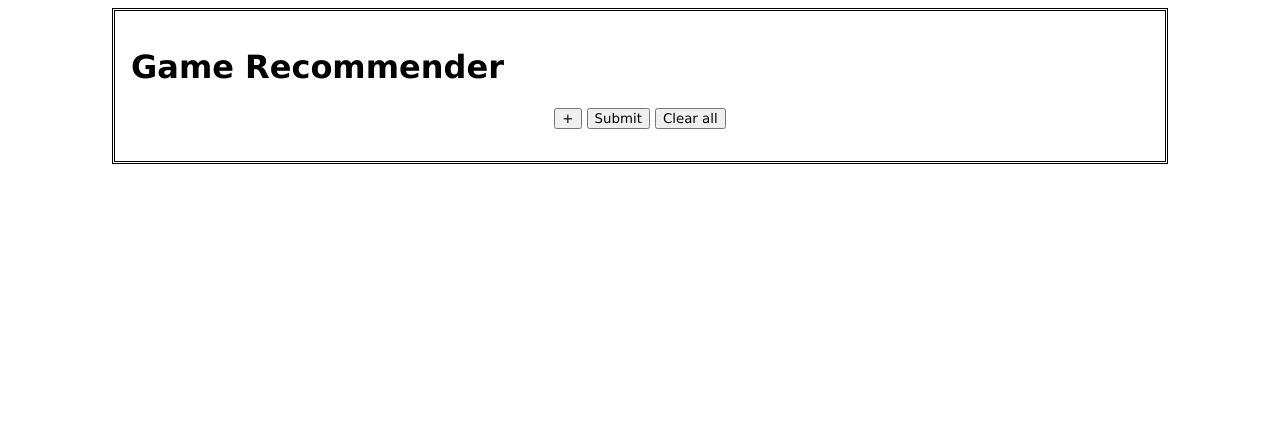
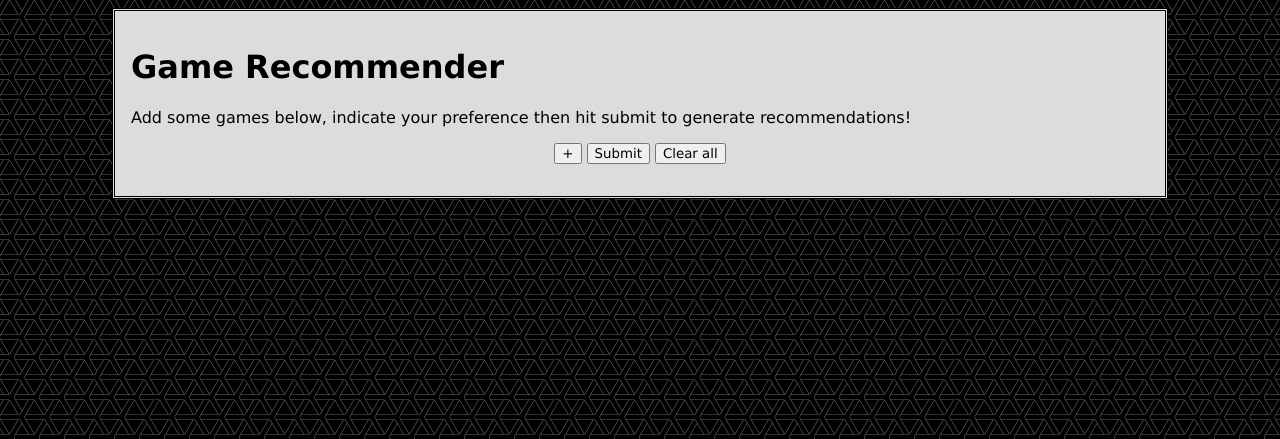
Before and after one commit to MitchellJC/game-rec-app, a Flask app: page / in a window 1280 px wide. Shown: the top 439 px of the page. Run offline with Flask 3, Linux system fonts and the light colour scheme; parts of the project's set-up code (start-up, migrations or seed data) failed here and were passed over.

Commit message:
added background

```diff
--- a/RecData.py
+++ b/RecData.py
@@ -30,6 +30,11 @@ class RecData:
         test = []
         for user in range(self._M.shape[0]):
             possible_indices = np.nonzero(self._M[[user], :])[1]
+
+            # User not review enough to leave out
+            if len(possible_indices) <= k:
+                continue
+
             left_out = np.random.choice(possible_indices, k, replace=False)
             for item in left_out:
                 M_prime[user, item] = 0
--- a/static/css/style.css
+++ b/static/css/style.css
@@ -1,5 +1,6 @@
 body {
     font-family: Verdana, Geneva, Tahoma, sans-serif;
+    background-image: url("../images/webb-dark.png");
 }
 
 input {
@@ -22,6 +23,7 @@ button {
     padding: 1rem;
     width: 100ch;
     border-style: double;
+    background-color: gainsboro;
 }
 
 .pref-container {
@@ -43,6 +45,11 @@ input[type=text] {
     border:3px outset red;
 }
 
+.search-result {
+    display: flex;
+    flex-direction: column;
+}
+
 .actions-div {
     width: fit-content;
     margin-left: auto;
--- a/static/js/index.js
+++ b/static/js/index.js
@@ -18,6 +18,8 @@ const gameFields = {}
  * @returns null
  */
 async function refreshSearch(gameField) {
+    gameField.gameId = null;
+
     const gameTitle = gameField.getElementsByClassName("game-title").item(0);
     const searchResult = gameField.getElementsByClassName("search-result").item(0);
 
--- a/templates/index.html
+++ b/templates/index.html
@@ -11,11 +11,15 @@
   <body>
     <div class="margin-container">
       <h1>Game Recommender</h1>
+      <p>
+        Add some games below, indicate your preference then hit submit to generate
+        recommendations!
+      </p>
       <div class="pref-container">
           <form class="pref-form" id="pref-form">
           <div id="prefs"></div>
           <div class="actions-div">
-            <button id="add-newpref">+</button>
+            <button type="button" id="add-newpref">+</button>
             <input id="submit-button" type="submit" value="Submit">
             <button type="button" id="clear-all-butt">Clear all</button>
           </div>
```
Also changed, not shown: static/images/webb-dark.png (added).
